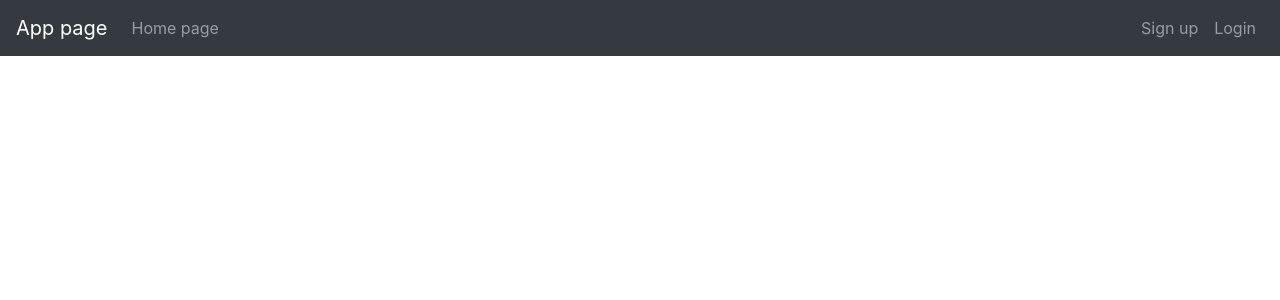
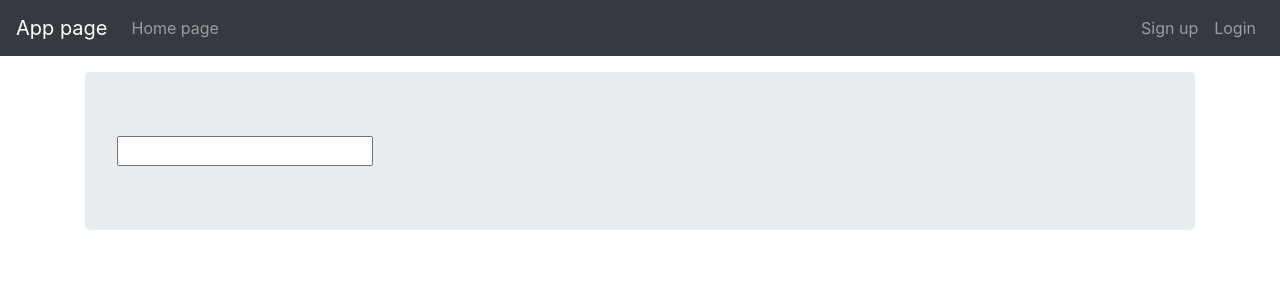
Before and after one commit to hbzhou/react-login-app, a React (Create React App) app: page /home in a window 1280 px wide. Shown: the top 300 px of the page. Built offline with nearby package versions, Linux system fonts and the light colour scheme.

Commit message:
add Home pages

```diff
--- a/src/components/NavigationBar.js
+++ b/src/components/NavigationBar.js
@@ -8,6 +8,7 @@ import UserList from "./users/UserList";
 import userService from "../services/userService";
 import authService from "../services/authService";
 import Profile from "./users/Profile";
+import Home from "./home/Home";
 
 const NavigationBar = () => {
 
@@ -60,6 +61,7 @@ const NavigationBar = () => {
                 <Route path="/login" component={LoginPage}/>
                 <Route path="/users" component={UserList}/>
                 <Route path="/profile" component={Profile}/>
+                <Route path = "/home" component={Home}/>
             </div>
         </div>
     )
--- /dev/null
+++ b/src/components/home/Home.js
@@ -0,0 +1,47 @@
+import React, {useState} from 'react';
+
+const useInputValue = ({initialValue}) => {
+    const [value, setValue] = useState(initialValue)
+    return {
+        value,
+        onChange: e => setValue(e.target.value)
+    }
+
+}
+
+const InputForm = ({setValue}) => {
+    const inputValue = useInputValue("");
+    const onSubmit = (e) => {
+        e.preventDefault();
+        setValue(inputValue)
+    }
+    return (
+        <div>
+            <form onSubmit={onSubmit}>
+                <input type="text" {...inputValue}/>
+            </form>
+        </div>
+    )
+}
+
+const ToDoList = () => {
+    const [toDoList, setToDoList] = useState([])
+    const setValue = (inputValue) => {
+        setToDoList([inputValue.value, ...toDoList])
+    }
+
+    return (
+        <div className="jumbotron">
+            <InputForm setValue={setValue}/>
+            {
+                toDoList.map((todo, key) => {
+                    return <p key={key}>{todo}</p>
+                })
+            }
+        </div>
+    )
+
+
+}
+
+export default ToDoList;
--- a/src/components/login/LoginForm.js
+++ b/src/components/login/LoginForm.js
@@ -23,10 +23,11 @@ const LoginForm = ({addFlashMessage, history}) => {
             })
             history.push('/')
             window.location.reload();
-        }, ({error}) => {
+        },({response}) => {
+            console.log(response)
             addFlashMessage({
                 type: "danger",
-                text: error.data.message
+                text: response.data.message
             })
         })
     }
@@ -46,7 +47,8 @@ const LoginForm = ({addFlashMessage, history}) => {
 
                 <div className="form-group">
                     <label className="control-label">Password</label>
-                    <input type="password" className={classnames("form-control", {"is-invalid": errors.password})}
+                    <input type="password"
+                           className={classnames("form-control", {"is-invalid": errors.password})}
                            {...register("password", {required: true})}
                     />
                     {errors.password && <span className="form-text text-muted">Password is required</span>}
```
